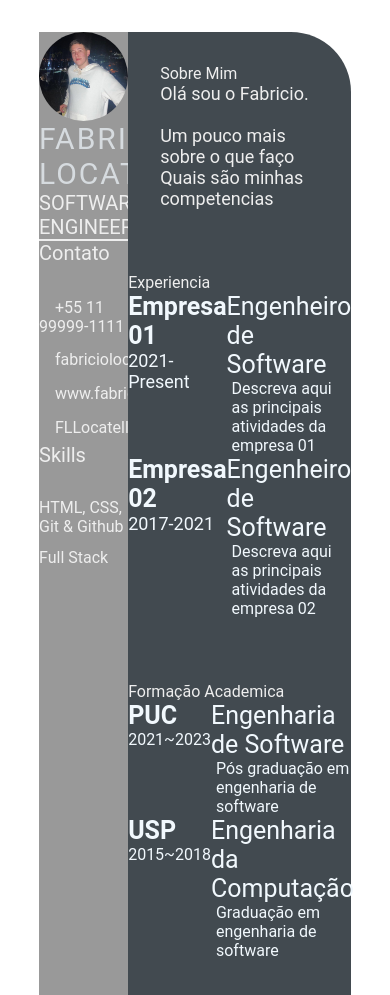
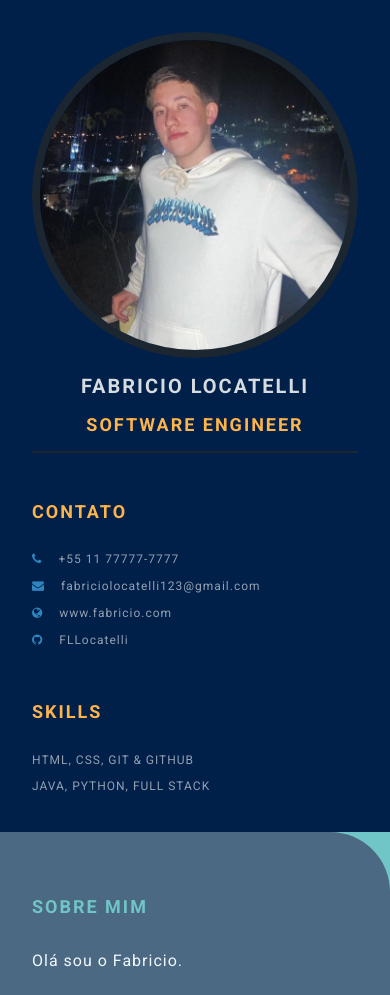
Before and after one commit to FLLocatelli/FLLocatelli.github.io, a plain HTML site: page index.html in a window 390 px wide. Shown: the top 995 px of the page. Drawn offline with Linux system fonts and the light colour scheme.

Commit message:
feature: css style (#6)

```diff
--- a/index.html
+++ b/index.html
@@ -5,6 +5,13 @@
     <meta http-equiv="X-UA-Compatible" content="IE=edge">
     <meta name="viewport" content="width=device-width, initial-scale=1.0">
     <title>Fabricio Luis Locatelli</title>
+    <link rel="preconnect" href="https://fonts.googleapis.com">
+    <link rel="preconnect" href="https://fonts.gstatic.com" crossorigin>
+    <link href="https://fonts.googleapis.com/css2?family=Roboto:ital,wght@0,100;0,300;0,400;0,700;1,100;1,300;1,400;1,700&display=swap" rel="stylesheet">
+
+    <!-- font-awesome -->
+    <link rel="stylesheet" href="https://cdnjs.cloudflare.com/ajax/libs/font-awesome/4.7.0/css/font-awesome.min.css">
+
     <link rel="stylesheet" href="style.css">
 </head>
 
@@ -20,7 +27,7 @@
                 <div class="contact-info">
                     <p class="left-title">Contato</p>
                     <ul>
-                        <li><i class="fa fa-phone"></i>+55 11 99999-1111</li>
+                        <li><i class="fa fa-phone"></i>+55 11 77777-7777</li>
                         <li><i class="fa fa-envelope"></i>fabriciolocatelli123@gmail.com</li>
                         <li><i class="fa fa-globe"></i>www.fabricio.com</li>
                         <li><i class="fa fa-github"></i>FLLocatelli</li>
@@ -33,7 +40,7 @@
                             <p>HTML, CSS, Git & Github</p>
                         </li>
                         <li>
-                            <p>Full Stack</p>
+                            <p>JAVA, PYTHON, Full Stack</p>
                         </li>
                     </ul>
                 </div>
@@ -50,7 +57,6 @@
                         <br> Quais são minhas competencias
                     </p>
                 </section>
-            </div>
             <section class="experience gap">
                 <div class="right-title">Experiencia</div>
                 <div class="experience-contents">
@@ -126,6 +132,7 @@
                         </div>
                 </div>
             </section>
+        </div>
         </section>
     </main>
 </body>
--- a/style.css
+++ b/style.css
@@ -4,6 +4,10 @@
     box-sizing: border-box;
     list-style: none;
     font-family: 'Roboto', sans-serif;
+}
+
+body {
+    background-color: #70c6c7;
 }
 
 .resume-contents {
@@ -17,28 +21,29 @@
 .left-section {
     grid-column: span 2;
     height: 100%;
-    background-color: #999999;
+    background-color: #00204A;
 }
 
 .right-section {
     grid-column: span 5;
     height: 100%;
-    background-color: #424a50;
+    background-color: #4B6982;
     border-radius: 0px 60px 0px 0px;
 }
 
-.left-section-contents{
+.left-section-content{
     padding: 2rem 2rem;
 }
 
 .profile {
     width: 100%;
-    border-bottom: 2px solid #eeeeee;
+    border-bottom: 2px solid #1B2631;
 }
 
 .profile .profile-image {
     width: 100%;
-    border-radius: 100%;
+    border-radius: 50%;
+    border: 8px solid #1B2631;
 }
 
 .name {
@@ -46,19 +51,31 @@
     font-size: 30px;
     letter-spacing: 2px;
     text-transform: uppercase;
+    text-align: center;
+    font-weight: bold;
+    padding: 1rem 0;
 }
 
 .profession {
-    color: #eeeeee;
+    color: #FDB44B;
     font-size: 20px;
     text-transform: uppercase;
     text-align: center;
+    letter-spacing: 2px;
+    font-weight: bold;
+    padding-bottom: 1rem;
 }
 
 /* .contact-info { border-bottom: 2px solid #1B2631; } */
 .left-title {
-    color: #eeeeee;
+    color: #FDB44B;
     font-size: 20px;
+    letter-spacing: 2px;
+    text-transform: uppercase;
+    font-weight: bold;
+    display: flex;
+    align-items: center;
+    padding-top: 3rem;
 }
 
 .contact-info ul {
@@ -68,14 +85,18 @@
 .contact-info ul li,
 .references ul li {
     padding: .4rem 0;
-    color: #eeeeee;
+    display: flex;
+    align-items: center;
+    color: #d6dbdfaf;
+    letter-spacing: 1px;
+    font-size: 18px;
 }
 
 .contact-info ul li i,
 .references ul li i {
     padding-right: 1rem;
     font-size: 18px;
-    color: #eeeeee;
+    color: #2E86C1;
 }
 
 .skills ul {
@@ -83,15 +104,46 @@
 }
 .skills ul li p {
     padding: .4rem 0;
-    color: #eeeeee;
+    color: #d6dbdfaf;
+    font-size: 18px;
+    letter-spacing: 1px;
+    display: flex;
+    align-items: center;
+    text-transform: uppercase;
 }
+
+.referance-name {
+    padding-top: 1.5rem;
+    padding-bottom: .4rem;
+    font-size: 18px;
+    color: #F9E79F;
+    letter-spacing: 1px;
+    text-transform: uppercase;
+}
+
+.referance-profession {
+    font-size: 16px;
+    color: #d6dbdfaf;
+    letter-spacing: 1px;
+    /* text-transform: uppercase; */
+    padding-bottom: .4rem;
+}
+
 
 .right-section-contents {
     padding: 2rem 2rem;
 }
 
 .right-title {
-    color: #eeeeee;
+    color: #70C6C7;
+    font-size: 40px;
+    letter-spacing: 2px;
+    text-transform: uppercase;
+    font-weight: bold;
+    display: flex;
+    align-items: center;
+    padding: 2rem 0;
+    position: relative;
 }
 
 .gap {
@@ -99,7 +151,9 @@
 }
 .about-me-contents {
     font-size: 18px;
-    color: #eeeeee;
+    letter-spacing: 1px;
+    line-height: 2rem;
+    color: #F1F8FD;
 }
 
 .experience-contents,
@@ -116,23 +170,124 @@
 .awards-company-name {
     font-size: 25px;
     font-weight: bold;
+    text-transform: uppercase;
+    letter-spacing: 1px;
+    color: #FDB44B;
+    padding-bottom: .4rem;
 }
 
 .exp-time-period,
 .educationp-time-period,
 .awards-time-period {
     font-size: 18px;
+    letter-spacing: 1px;
+    line-height: 2rem;
 }
 
 .exp-position,
 .education-subject,
 .awards-name {
     font-size: 25px;
+    font-weight: bold;
+    text-transform: uppercase;
+    letter-spacing: 1px;
+    color: #FDB44B;
+    padding-bottom: .4rem;
 }
 
 .exp-desc,
 .education-desc,
 .awards-desc {
     font-size: 16px;
+    letter-spacing: 1px;
+    line-height: 1.5rem;
+    border-left: 3px solid #a5a3a3;
     padding-left: 5px;
 }
+
+/* Media queries */
+@media screen and (max-width:780px) {
+    .experience-contents,
+    .education-contents,
+    .awards-contents {
+        grid-template-columns: repeat(1, 1fr);
+    }
+}
+
+@media screen and (max-width:780px) {
+    .left-section {
+        grid-column: span 3;
+    }
+
+    .right-section {
+        grid-column: span 4;
+    }
+
+}
+
+@media screen and (max-width:1200px) {
+    .resume-contents {
+        grid-template-columns: repeat(1, 1fr);
+    }
+}
+
+@media screen and (max-width:390px) {
+    .resume-contents {
+        width: 100%;
+        margin: 0 auto;
+    }
+
+    .name {
+        font-size: 20px;
+    }
+
+    .profession {
+        font-size: 18px;
+    }
+
+    .left-title {
+        font-size: 18px;
+    }
+
+    .right-title {
+        font-size: 18px;
+    }
+
+    .contact-info ul li,
+    .references ul li {
+        font-size: 12px;
+    }
+
+    .contact-info ul li i,
+    .references ul li i {
+        /* padding-right: 1rem; */
+        font-size: 12px;
+    }
+
+    .skills ul li p {
+        font-size: 12px;
+    }
+
+    .about-me-contents {
+        font-size: 16px;
+        line-height: 1.5rem;
+    }
+
+    .exp-company-name,
+    .education-school-name,
+    .awards-company-name {
+        font-size: 18px;
+    }
+
+    .exp-time-period,
+    .educationp-time-period,
+    .awards-time-period {
+        font-size: 16px;
+    }
+
+    .exp-position,
+    .education-subject,
+    .awards-name {
+        font-size: 18px;
+    }
+}
```
